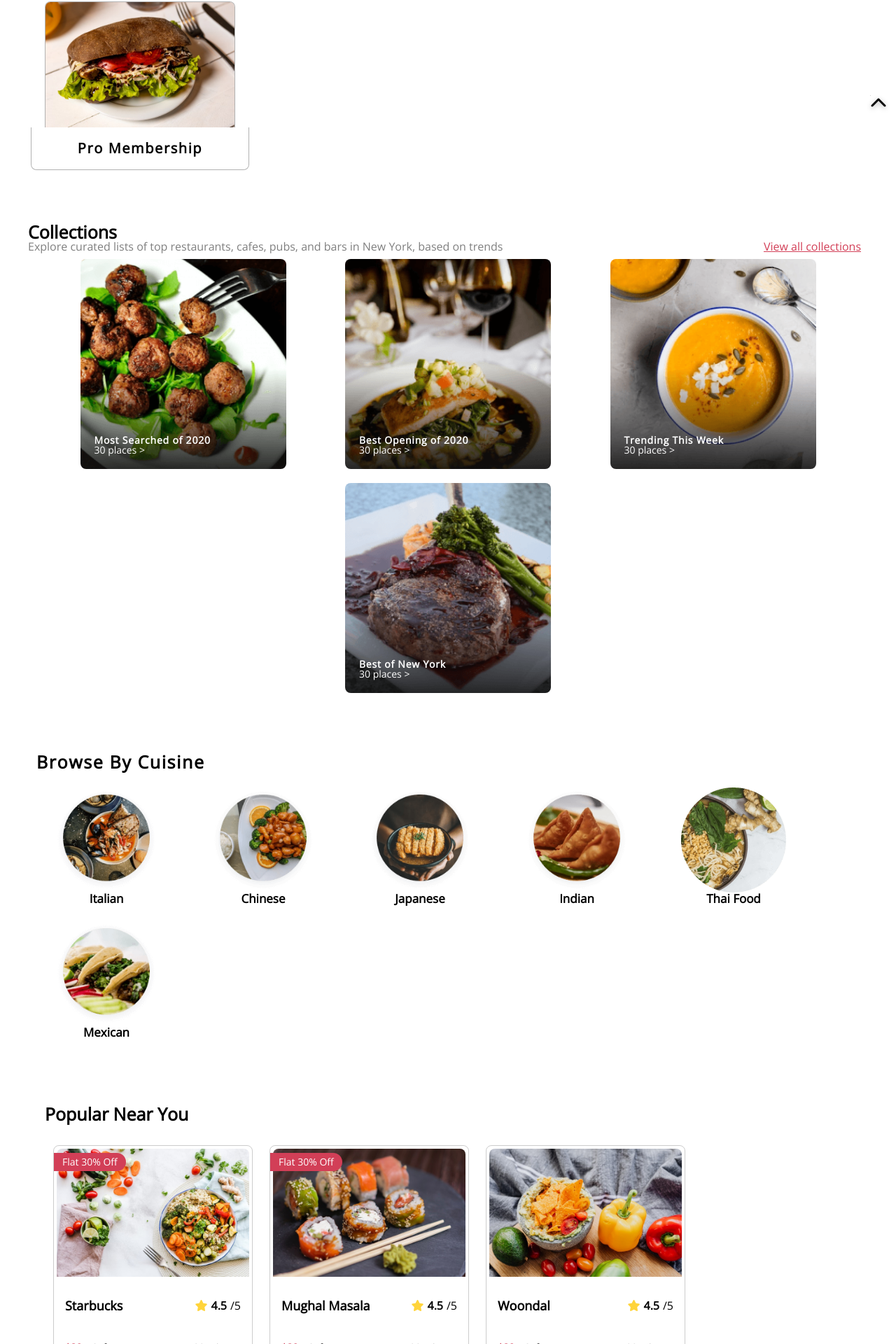
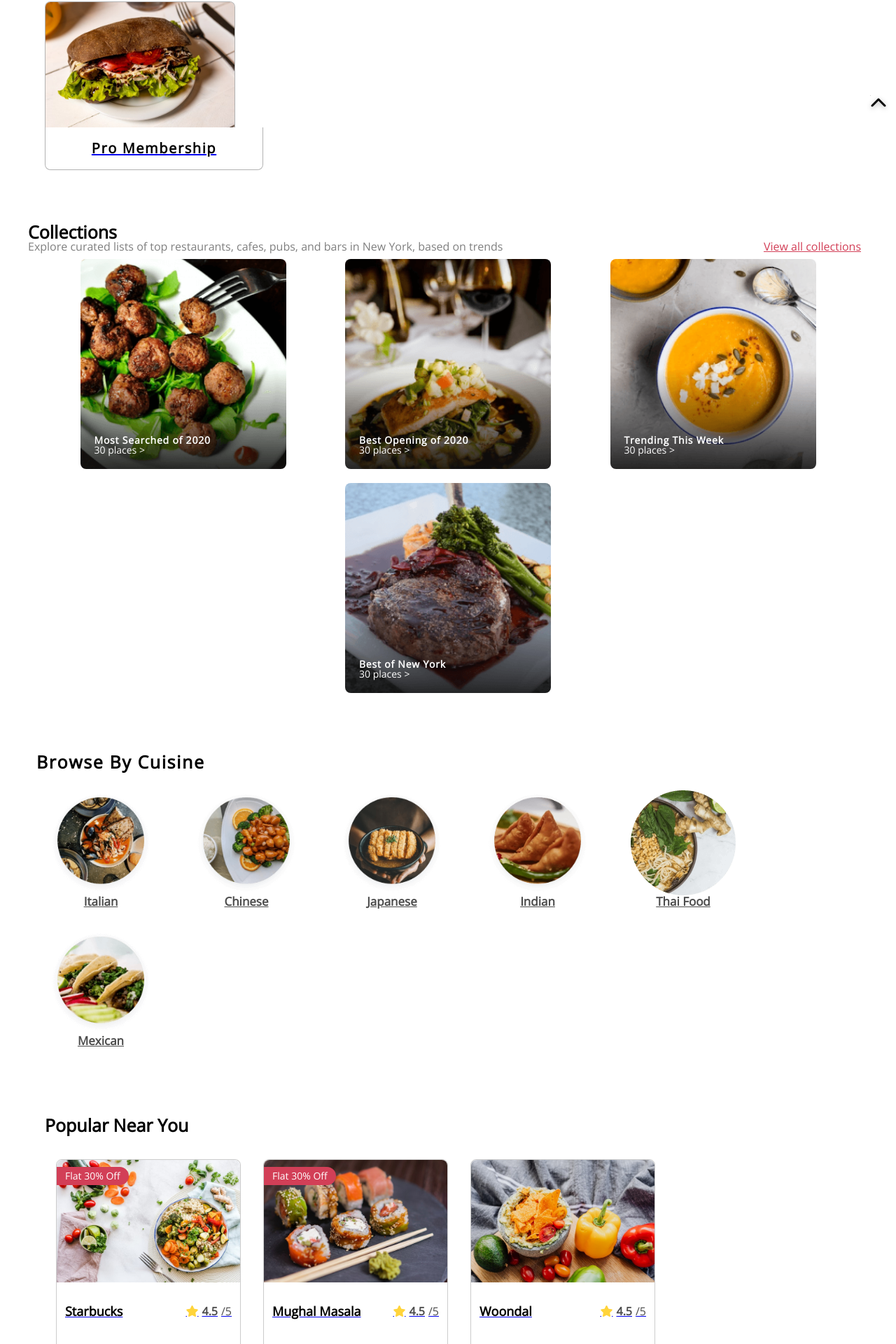
Before and after one commit to smallguo0925/foodhubtry, a Vue app: page / in a window 1280 px wide. Shown: the part 632-2552 px from the top of the page at 70% size. Built offline with nearby package versions, Linux system fonts and the light colour scheme; what view-ui-plus would draw is missing.

Commit message:
routerlink設定 header微調

```diff
--- a/src/assets/scss/components/productCard.scss
+++ b/src/assets/scss/components/productCard.scss
@@ -6,6 +6,7 @@
     max-width: 275px;
     margin: 12px;
     flex: 1 1 auto;
+    color: rgba($color: $black, $alpha: 0.7);
     .tags{
         position: absolute;
         top: 10px;
--- a/src/assets/scss/layout/Mainheader.scss
+++ b/src/assets/scss/layout/Mainheader.scss
@@ -10,11 +10,13 @@
         align-items: center;
         justify-content: space-between;
         position: sticky;
+        z-index: 999;
         .headerLeft{
             display: flex;
         }
         .headerRight{
             display: flex;
+            gap: 30px;
         }
         .logo{
 
--- a/src/assets/scss/mixin/_mixin.scss
+++ b/src/assets/scss/mixin/_mixin.scss
@@ -69,3 +69,10 @@ text{
 h3{
     @include h3;
 }
+
+@mixin a(){
+    display: block;
+}
+a{
+    @include a;
+}
--- a/src/assets/scss/page/FoodMenu.scss
+++ b/src/assets/scss/page/FoodMenu.scss
@@ -5,6 +5,8 @@
         flex-direction: column;
 
         .bread {
+            display: flex;
+            align-items: center;
             padding: 18px 12px;
             @include text;
 
--- a/src/assets/scss/page/HomeView.scss
+++ b/src/assets/scss/page/HomeView.scss
@@ -199,7 +199,7 @@
             span{
                 width: 100%;
                 max-width: 270px;
-
+                display: block;
                 color: $black;
                 font-size: 20px;
                 font-family: 'Open Sans', sans-serif;
@@ -298,7 +298,7 @@
                 color: $black;
                 padding: 12px;
             }
-            .circleOfBrowse{
+            a{
                 padding: 12px;
                 display: flex;
                 flex-direction: column;
@@ -306,6 +306,7 @@
                 justify-content: center;
                 font-size: 17px;
                 font-weight: bold;
+                color: rgba($color: $black, $alpha: 0.7);
                 img{
                     width: 100%;
                     max-width: 150px;
--- a/src/assets/scss/page/ResturantTwoColumn.scss
+++ b/src/assets/scss/page/ResturantTwoColumn.scss
@@ -7,6 +7,8 @@
 
 
         .bread{
+            display: flex;
+            align-items: center;
             padding: 18px 12px;
             @include text;
             a{
--- a/src/components/MainFooter.vue
+++ b/src/components/MainFooter.vue
@@ -9,9 +9,9 @@
                 <div class="topFooter row">
                     <div class="col-PC-3 col-T-6 col-12" v-for="num in 4">
                         <div class="col-PC-12 content" v-for="(item,index) in popular">
-                            <a href="">
+                            <RouterLink to="/ResturantTwoColumn" >
                                 {{ item }}<span>{{ places[index] }}</span>
-                            </a>
+                            </RouterLink>
                         </div>
                     </div>
                 </div>
@@ -65,8 +65,8 @@
 </template>
 
 <script>
+    import { RouterLink } from "vue-router";
 export default {
-
     data() {
         return {
             popular:['Newport','Brooklyn','Chinatown','Chelsea','Coney Island'],
--- a/src/components/Mainheader.vue
+++ b/src/components/Mainheader.vue
@@ -1,9 +1,12 @@
 <template>
   <div id="header">
     <div class="headerWrapper container">
+        <div class="headerLeft">
+          <RouterLink to="/">
             <div class="logo">
                 <img src="../assets/images/foodhub-logo.png" alt="logo">
             </div>
+          </RouterLink>
           <div class="localSearchContent">
             <div class="local">
               <i class="fa-solid fa-location-dot"></i>
@@ -19,7 +22,9 @@
               </button>
             </div>
           </div>
+        </div>
 
+        <div class="headerRight">
           <div class="account">
               <img src="../assets/images/accountIcon.svg" alt="account">
               <span class="accountName">ACCOUNT</span>
@@ -33,6 +38,7 @@
           <button class="menu" @click="Openmenu()">
             <i class="fa-solid fa-bars"></i>
           </button>
+        </div>
       <!--  漢堡選單 -->
       <transition name="slide-left">
         <aside class="hamWrapper " v-if="menuOpen">
--- a/src/components/productCard.vue
+++ b/src/components/productCard.vue
@@ -1,4 +1,5 @@
 <template>
+    <RouterLink to="/FoodMenu">
         <div class="popularCard">
             <span class="tags" v-if="tag">
                 Flat 30% Off
@@ -17,10 +18,13 @@
                 </div>
             </div>
         </div>
+    </RouterLink>
 
 </template>
 
 <script>
+import { RouterLink } from "vue-router";
+
 export default {
 
     data() {
--- a/src/router/index.js
+++ b/src/router/index.js
@@ -28,4 +28,9 @@ const router = createRouter({
   ]
 })
 
+router.beforeEach((to, from, next) => {
+  // 每次路由切換的時後回到頂部
+  window.scrollTo(0, 0);
+  next();
+});
 export default router
--- a/src/views/HomeView.vue
+++ b/src/views/HomeView.vue
@@ -68,8 +68,10 @@
       <div class="cardContent container">
         <div class="row">
           <div class="col-PC-3 col-T-4 col-12 menuCard" v-for="(item,index) in goToMenu">
-            <img :src="getImageUrl(`goToMenu${index+1}.jpg`)" alt="gotomenu">
-            <span>{{ item }}</span>
+            <RouterLink to="/foodmenu">
+              <img :src="getImageUrl(`goToMenu${index+1}.jpg`)" alt="gotomenu">
+              <span>{{ item }}</span>
+            </RouterLink>
           </div>
         </div>
       </div>
@@ -98,9 +100,12 @@
       <div class="browseContent container">
         <h2>Browse By Cuisine</h2>
         <div class="row" >
+
           <div class="col-PC-2 col-T-4 col-12 circleOfBrowse" v-for="(item,index) in browse">
-            <img :src="getImageUrl(`browse${index+1}.png`)" alt="browsePic">
-            {{ item }}
+            <RouterLink to="/foodmenu">
+              <img :src="getImageUrl(`browse${index+1}.png`)" alt="browsePic">
+              {{ item }}
+            </RouterLink>
           </div>
         </div>
       </div>
```
Lines whose indentation alone changed are shown as unchanged.
